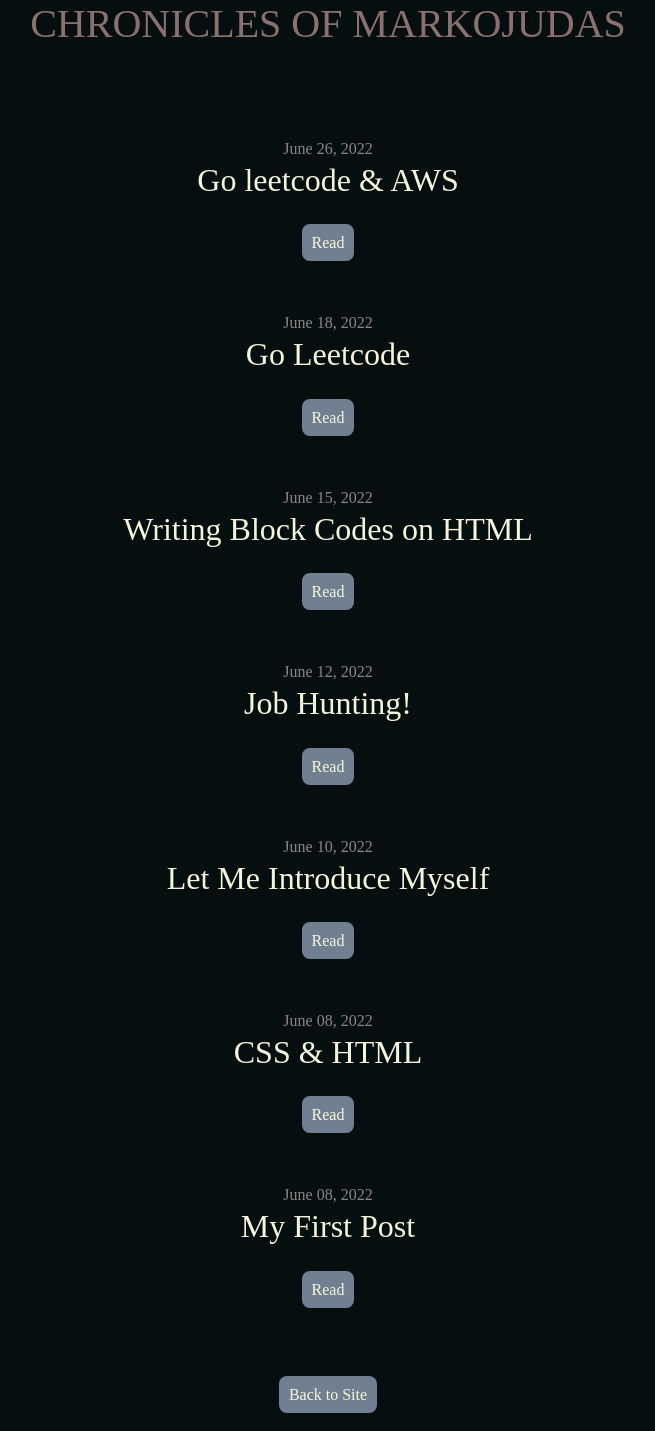
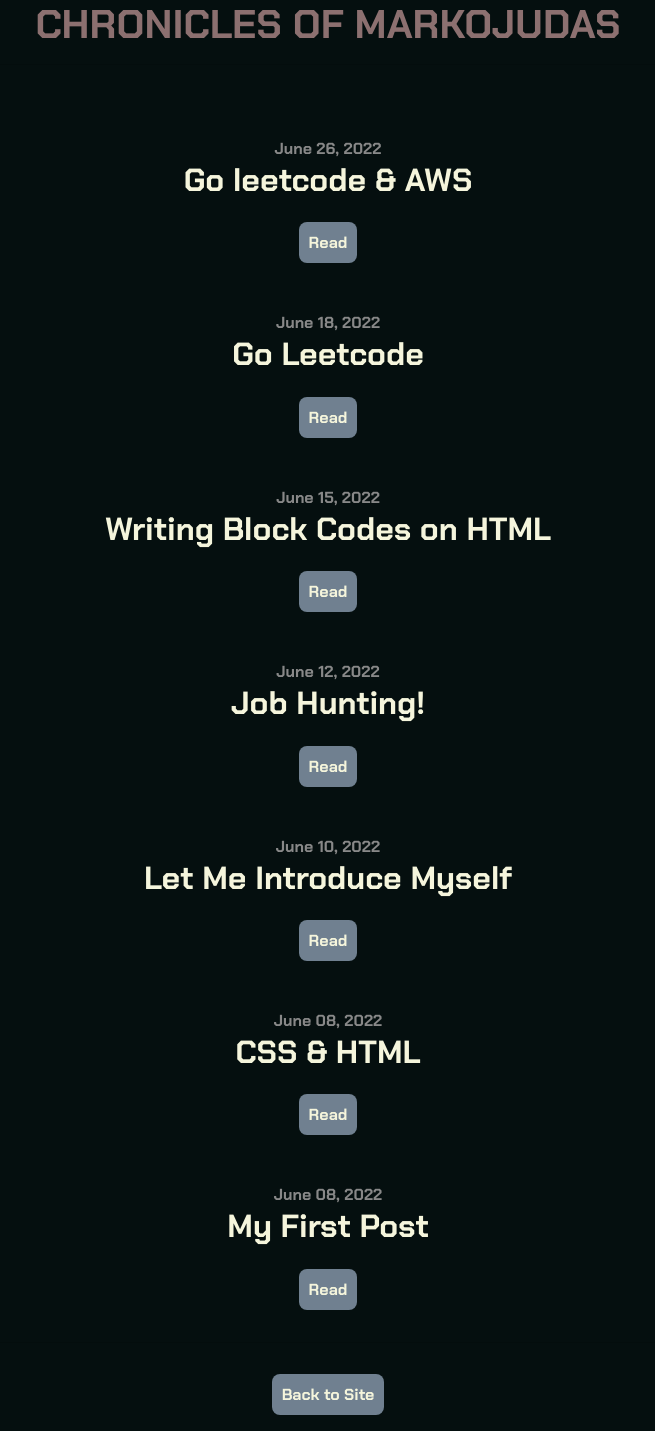
Before and after one commit to Markojudas/chronicles, a Jekyll site: the page built from index.html, in a window 1280 px wide. Shown: the whole page, without its empty margins (312-967 px from the left). Built offline with Jekyll 4.4.1, drawn with Linux system fonts in a browser that asks for light colours; nearby versions of some CDN libraries; some web fonts are replaced.

Commit message:
changed font

```diff
--- a/_layouts/default.html
+++ b/_layouts/default.html
@@ -10,7 +10,11 @@
     <!-- Bootstrap 4.0 CSS -->
     <link rel="stylesheet" href="https://cdn.jsdelivr.net/npm/bootstrap@4.0.0/dist/css/bootstrap.min.css"
         integrity="sha384-Gn5384xqQ1aoWXA+058RXPxPg6fy4IWvTNh0E263XmFcJlSAwiGgFAW/dAiS6JXm" crossorigin="anonymous" />
-    <link rel="stylesheet" href="https://fonts.googleapis.com/css2?family=BIZ+UDMincho&display=swap" rel="stylesheet">
+
+    <!-- Google font -->
+    <link rel="preconnect" href="https://fonts.googleapis.com">
+    <link rel="preconnect" href="https://fonts.gstatic.com" crossorigin>
+    <link href="https://fonts.googleapis.com/css2?family=Chakra+Petch:wght@700&display=swap" rel="stylesheet">
 
     <!-- JQuery first, then Popper.js, then Bootstap JS -->
     <script src="https://code.jquery.com/jquery-3.2.1.slim.min.js"
@@ -36,7 +40,7 @@
     .container {
         text-align: center;
         font-size: medium;
-        font-family: 'BIZ UDmincho', serif;
+        font-family: 'Chakra Petch', sans-serif;
         color: whitesmoke;
     }
 
```
